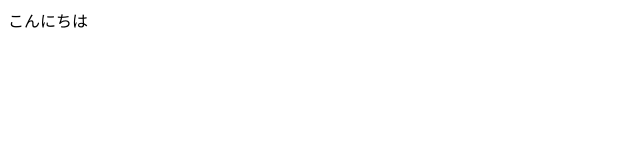
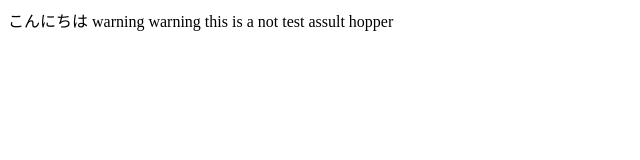
Before and after one commit to s201004/github_connect, a plain HTML site: page index.html in a window 1280 px wide. Shown: the whole page, without its empty margins (0-640 px from the left). Drawn offline with Linux system fonts and the light colour scheme.

Commit message:
new sentence add to 11

```diff
--- a/index.html
+++ b/index.html
@@ -8,6 +8,7 @@
   </head>
   <body>
     こんにちは
+    warning warning this is a not test assult hopper
     <script src="script.js"></script>
   </body>
 </html>
```
